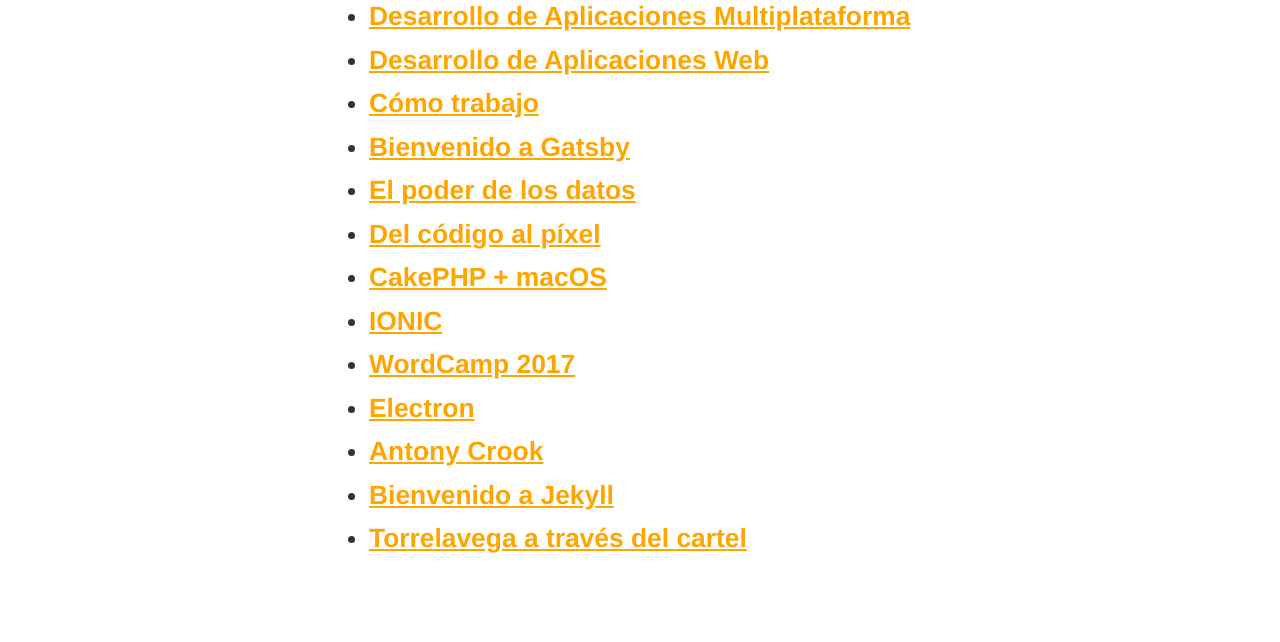
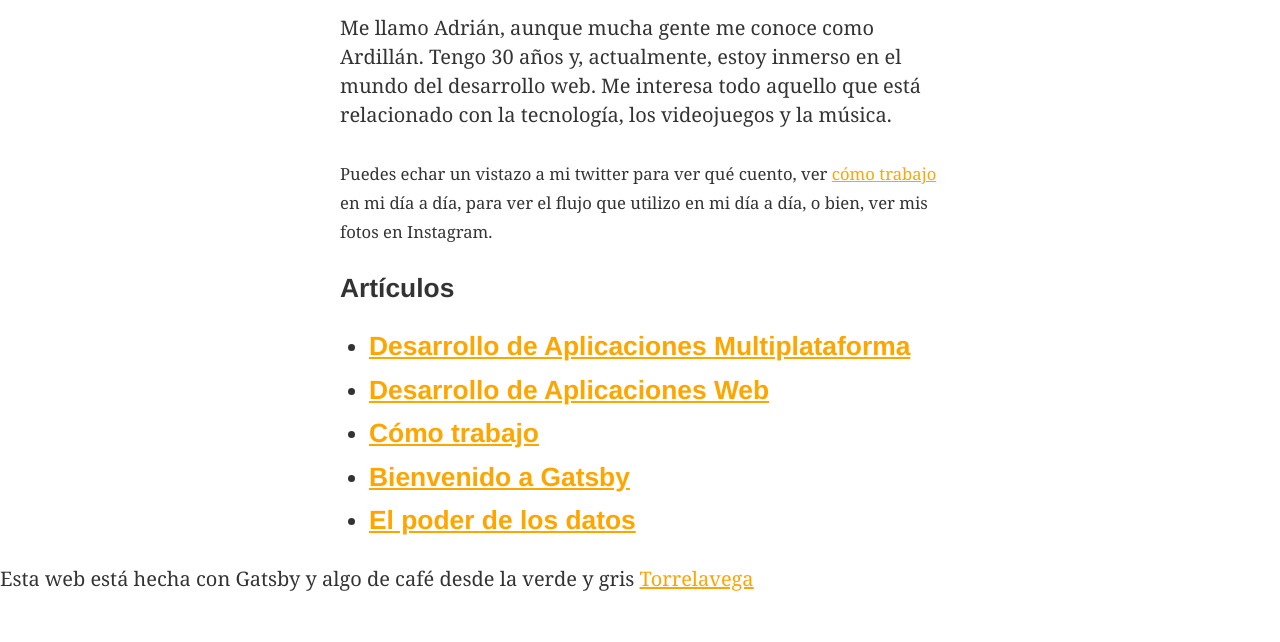
Before and after one commit to ardillan/ardi.land, a Gatsby site: page / in a window 1280 px wide. Shown: the part 158-800 px from the top of the page. Built offline with nearby package versions, Linux system fonts and the light colour scheme; Gatsby itself is replaced by a stand-in of ours; some packages are replaced by stand-ins of ours.

Commit message:
Añade componentes

```diff
--- /dev/null
+++ b/src/components/Footer.js
@@ -0,0 +1,17 @@
+import React from "react"
+
+const Footer = () => {
+  return (
+    <footer>
+      <div>
+        <p>
+          {" "}
+          Esta web está hecha con Gatsby y algo de café desde la verde y gris{" "}
+          <a href="https://torrelavega.es">Torrelavega</a>
+        </p>
+      </div>
+    </footer>
+  )
+}
+
+export default Footer
--- a/src/components/Header.js
+++ b/src/components/Header.js
@@ -1,8 +1,7 @@
 import React from "react"
 import { Link } from "gatsby"
 
-class Header extends React.Component {
-  render() {
+const Header = () => {
   return (
     <header>
       <nav>
@@ -12,6 +11,5 @@ class Header extends React.Component {
     </header>
   )
 }
-}
 
 export default Header
--- /dev/null
+++ b/src/components/Hello.js
@@ -0,0 +1,25 @@
+import React from "react"
+
+const Hello = () => {
+  return (
+    <p>
+      {" "}
+      <aside>
+        <h2>¡Hola!</h2>
+        <p>
+          Me llamo Adrián, aunque mucha gente me conoce como Ardillán. Tengo 30
+          años y, actualmente, estoy inmerso en el mundo del desarrollo web. Me
+          interesa todo aquello que está relacionado con la tecnología, los
+          videojuegos y la música.
+        </p>
+        <small>
+          Puedes echar un vistazo a mi twitter para ver qué cuento, ver{" "}
+          <a href="/como-trabajo"> cómo trabajo</a> en mi día a día, para ver el
+          flujo que utilizo en mi día a día, o bien, ver mis fotos en Instagram.
+        </small>
+      </aside>
+    </p>
+  )
+}
+
+export default Hello
--- a/src/components/Layout.js
+++ b/src/components/Layout.js
@@ -1,11 +1,14 @@
 import React from "react"
+
 import Header from "./Header"
+import Footer from "./Footer"
 
 export default ({ children }) => {
   return (
-    <div class="container">
+    <div className="container">
       <Header />
       <section>{children}</section>
+      <Footer />
     </div>
   )
 }
--- a/src/pages/index.js
+++ b/src/pages/index.js
@@ -2,12 +2,15 @@ import React from "react"
 import { Link, graphql } from "gatsby"
 import Layout from "../components/Layout"
 
+import Hello from "../components/Hello"
+
 export default ({ data }) => {
   return (
     <Layout>
-      <h4>{data.allMarkdownRemark.totalCount} entradas escritas</h4>
-      <ul>
-        {data.allMarkdownRemark.edges.map(({ node }) => (
+      <Hello />
+      <h3>Artículos</h3>
+      <ul className="article-list">
+        {data.allMarkdownRemark.edges.slice(0, 5).map(({ node }) => (
           <li key={node.id}>
             <Link to={node.fields.slug}>
               {" "}
```
Lines whose indentation alone changed are shown as unchanged.
